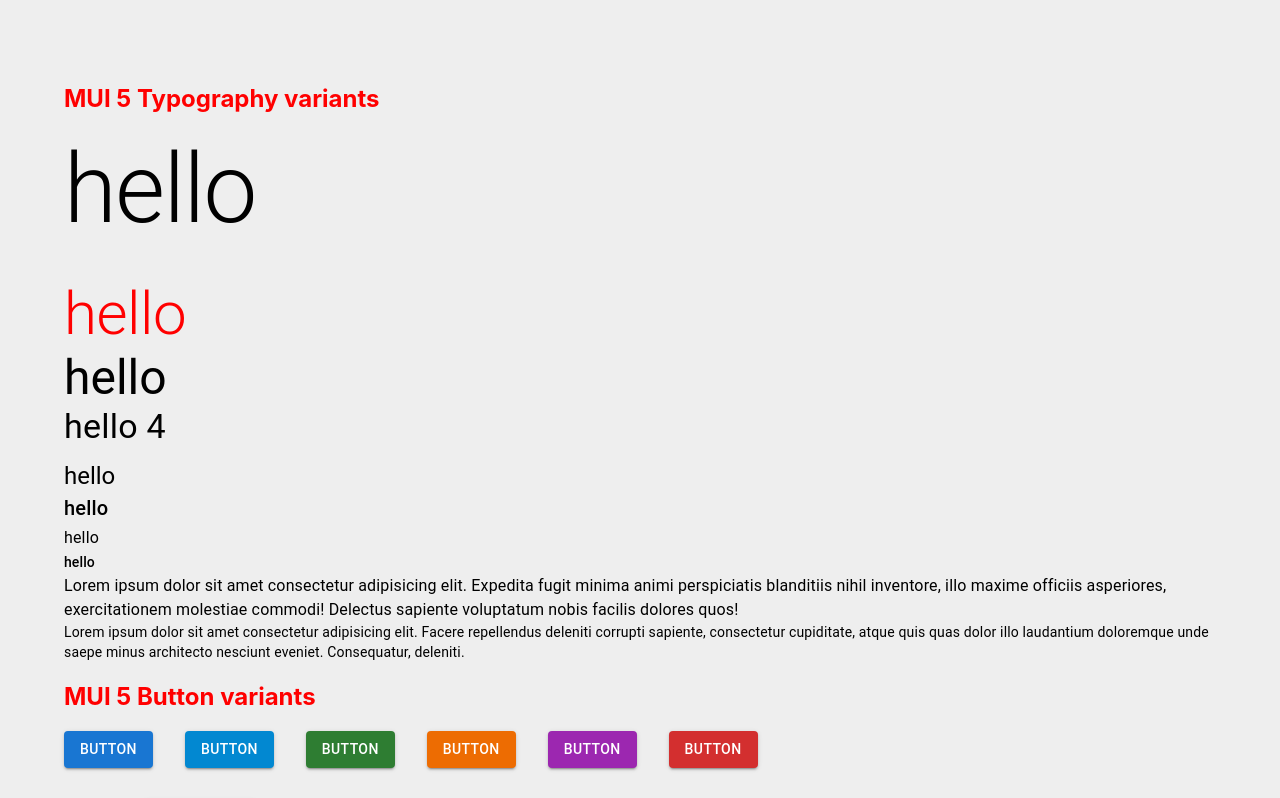
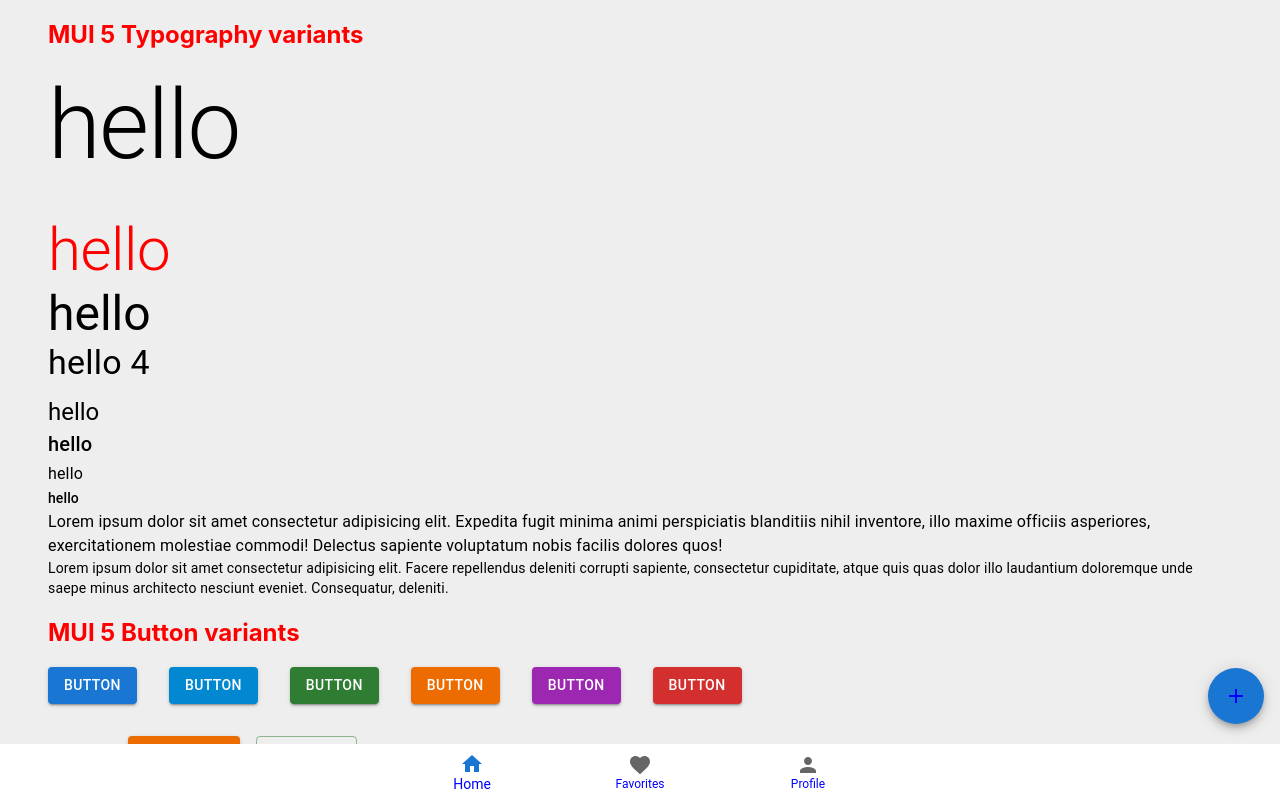
Before and after one commit to Dina2703/mui5-app, a React (Create React App) app: page / in a window 1280 px wide. Shown: the top 798 px of the page. Built offline with nearby package versions, Linux system fonts and the light colour scheme.

Commit message:
Bottom Navigation MUI

```diff
--- a/src/App.css
+++ b/src/App.css
@@ -1,11 +1,13 @@
 body {
   background: #eeeeee;
-  position: relative;
 }
 
-.App {
+.container {
+  padding: 0 3rem;
+}
+/* .App {
   padding: 4rem;
-}
+} */
 span {
   color: blue;
 }
--- a/src/App.js
+++ b/src/App.js
@@ -1,8 +1,8 @@
 import "./App.css";
-
 import DrawerMUI from "./components/Drawer";
 import MuiAccordion from "./components/MuiAccordion";
 import MuiAutoComplete from "./components/MuiAutoComplete";
+import MuiBottomNavigation from "./components/MuiBottomNavigation";
 import MuiBreadcrumps from "./components/MuiBreadcrumps";
 import MuiButton from "./components/MuiButton";
 import MuiCard from "./components/MuiCard";
@@ -24,6 +24,7 @@
 function App() {
   return (
     <div className="App">
+      <div className="container">
         <h2>MUI 5 Typography variants</h2>
 
         <MuiTypo />
@@ -55,19 +56,23 @@
         <MuiAccordion />
         <h2>MUI 5 ImageList </h2>
         <MuiImageList />
-      <h2>MUI 5 NavBar </h2>
-      <MuiNavbar />
+
         <h2>MUI 5 Breadcrumb </h2>
         <MuiBreadcrumps />
         <h2>MUI 5 Link </h2>
         <MuiLink />
         <h2>MUI 5 Drawer </h2>
         <DrawerMUI />
+      </div>
+      <h2>MUI 5 NavBar </h2>
+      <MuiNavbar />
       <h2>
         MUI 5 Speed Dial MUI.
         <span> Blue circle fixed on the left-bottom of the UI</span>
       </h2>
       <MuiSpeedDial />
+      <h2>MUI 5 Bottom Navigation</h2>
+      <MuiBottomNavigation />
     </div>
   );
 }
--- /dev/null
+++ b/src/components/MuiBottomNavigation.js
@@ -0,0 +1,25 @@
+import { BottomNavigation, BottomNavigationAction } from "@mui/material";
+import React from "react";
+import HomeIcon from "@mui/icons-material/Home";
+import FavoriteIcon from "@mui/icons-material/Favorite";
+import PersonIcon from "@mui/icons-material/Person";
+
+import { useState } from "react";
+
+function MuiBottomNavigation() {
+  const [value, setValue] = useState(0);
+  return (
+    <BottomNavigation
+      sx={{ width: "100%", position: "fixed", bottom: 0 }}
+      value={value}
+      onChange={(e, newvalue) => setValue(newvalue)}
+      showLabels //to hide labels, remove the prop.
+    >
+      <BottomNavigationAction icon={<HomeIcon />} label="Home" />
+      <BottomNavigationAction icon={<FavoriteIcon li />} label="Favorites" />
+      <BottomNavigationAction icon={<PersonIcon />} label="Profile" />
+    </BottomNavigation>
+  );
+}
+
+export default MuiBottomNavigation;
--- a/src/components/MuiSpeedDial.js
+++ b/src/components/MuiSpeedDial.js
@@ -9,7 +9,7 @@
   return (
     <SpeedDial
       ariaLabel="navigation speed dial"
-      sx={{ position: "absolute", bottom: 16, right: 16 }}
+      sx={{ position: "fixed", bottom: 76, right: 16 }}
       icon={<SpeedDialIcon openIcon={<EditIcon />} />}
     >
       <SpeedDialAction icon={<CopyIcon />} tooltipTitle="Copy" tooltipOpen />
--- /dev/null
+++ b/src/pages/Home.js
@@ -0,0 +1,7 @@
+import React from "react";
+
+function Home() {
+  return <div>Hello to Home page</div>;
+}
+
+export default Home;
```
Lines whose indentation alone changed are shown as unchanged.
